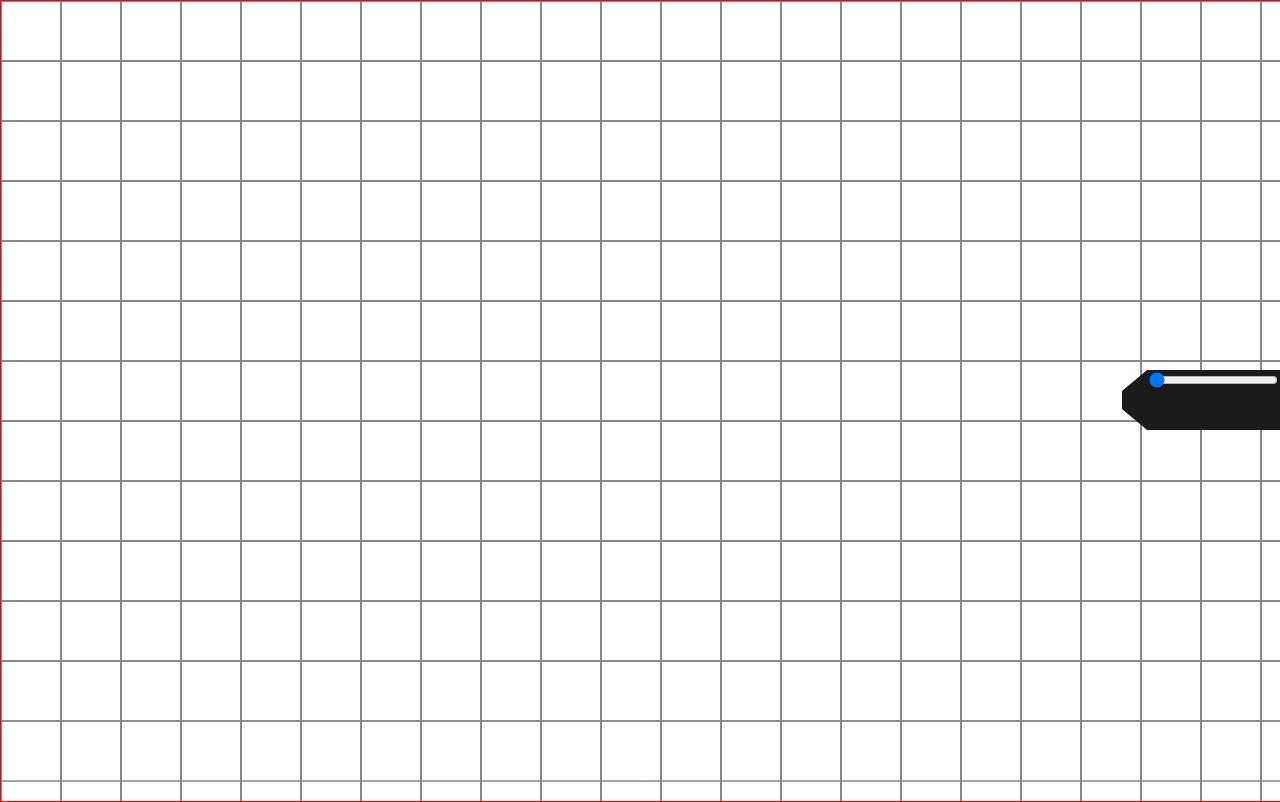
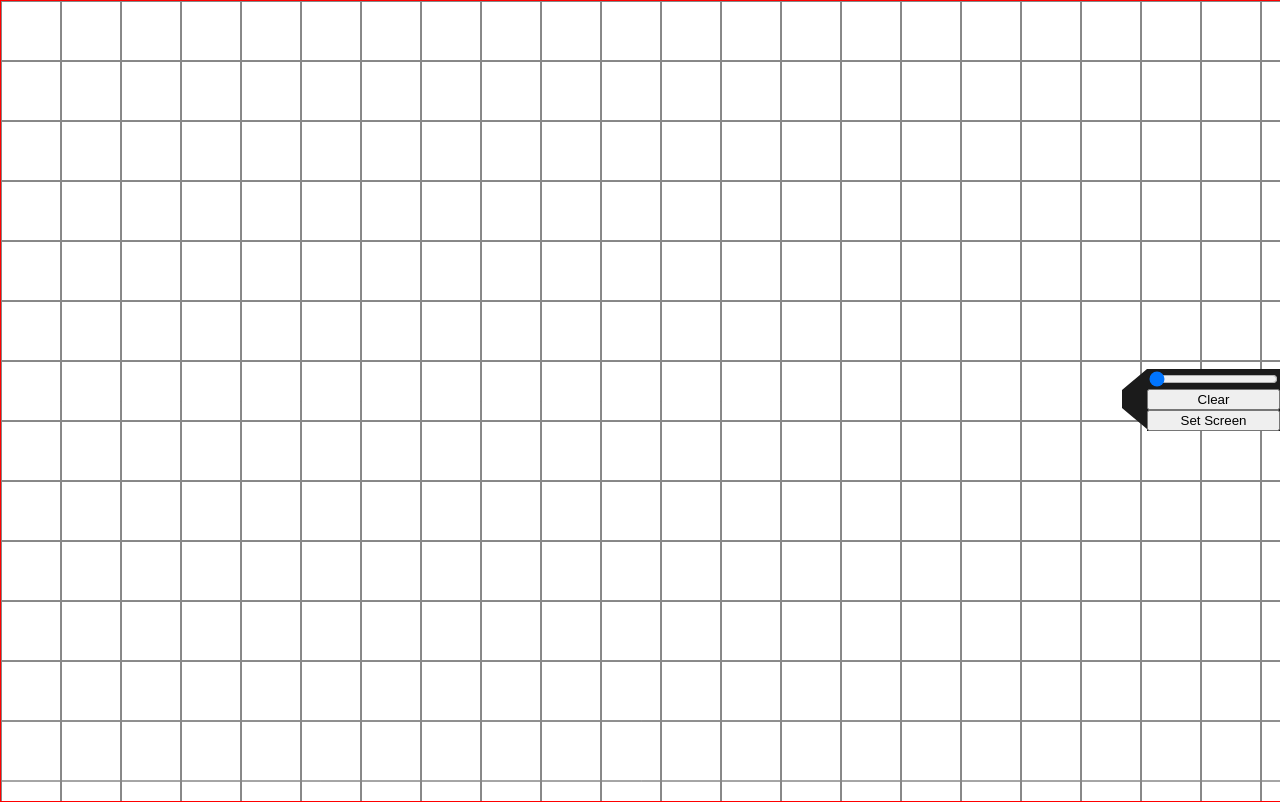
Before and after one commit to CarnivorousJoe/tabletop-canvas-grid, a React (Create React App) app: page / in a window 1280 px wide. Built offline with nearby package versions, Linux system fonts and the light colour scheme.

Commit message:
Canvas Clear

```diff
--- a/src/App.js
+++ b/src/App.js
@@ -16,19 +16,35 @@ class App extends Component {
     }
   }
 
-  setArgs(pkg){
+  actions(action){
+    switch (action){
+      case 'clear':
+        this.clearCanvas();
+    }
+  }
+
+  clearCanvas(){
+    this.setState({clear: true}, () => this.setState({clear: false}))
+  }
+
+  setBounds(){
     this.setState({
-      args: pkg
+      window: {
+        x: window.innerWidth,
+        y: window.innerHeight
+      }
     })
   }
 
   render() {
     return (
       <Container>
-        <Canvas window={this.state.window} args={this.state.args || null} />
+        <Canvas clear={this.state.clear} window={this.state.window} />
         <Grid window={this.state.window} space={this.state.space} />
         <OptionsPicker>
           <input type="range" value={this.state.space} min="60" max="200"onChange={(e) => this.setState({space: parseInt(e.target.value)})}/>
+          <button onClick={() => this.clearCanvas()} > Clear </button>
+          <button onClick={() => this.setBounds()} > Set Screen </button>
         </OptionsPicker>
       </Container>
     );
--- a/src/components/Canvas.js
+++ b/src/components/Canvas.js
@@ -5,23 +5,34 @@ export default class Canvas extends Component{
     constructor(props){
         super(props);
         this.state = {
-            drawing: false
+            drawing: false,
         }
         this.canvas = React.createRef();
+    }
+
+    shouldComponentUpdate(props, state){
+        if (props.clear){
+            this.canvasContext.clear();
+            return false;
+        }
+        return true;
     }
 
     componentDidMount(){
         this.canvasContext = this.canvas.current.getContext('2d');
         this.canvasContext.bounds = this.canvas.current.getBoundingClientRect();
-        this.canvasContext.strokeStyle = "#000000"
-	    this.canvasContext.lineWidth = 1
-        this.canvasContext.lineCap = "round"
+        this.canvasContext.strokeStyle = "#000000";
+	    this.canvasContext.lineWidth = 1;
+        this.canvasContext.lineCap = "round";
         this.canvasContext.width = window.innerWidth;
         this.canvasContext.height = window.innerHeight;
+        this.canvasContext.clear = function() {
+            this.clearRect (0, 0, this.bounds.width, this.bounds.height);
+        }
     }
 
     disableDraw(event){
-        this.setState({ drawing: false })
+        this.setState({ drawing: false });
     }
 
     triggerDraw(event){
@@ -32,7 +43,7 @@ export default class Canvas extends Component{
 
         this.setState({
             drawing: true
-        })
+        });
     }
 
     onDrag(event){
```
Also changed, not shown: 1 other file (tests, documents, lock files or other folders).
